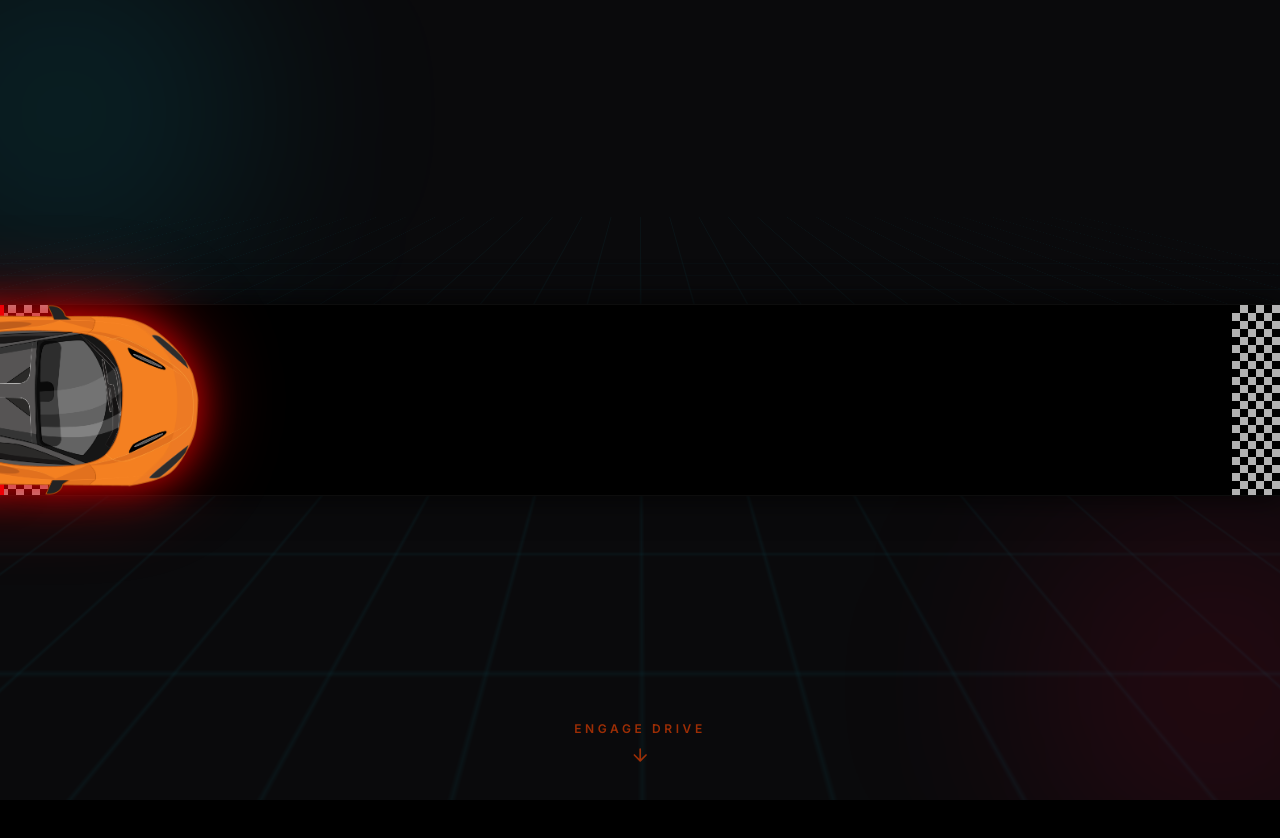
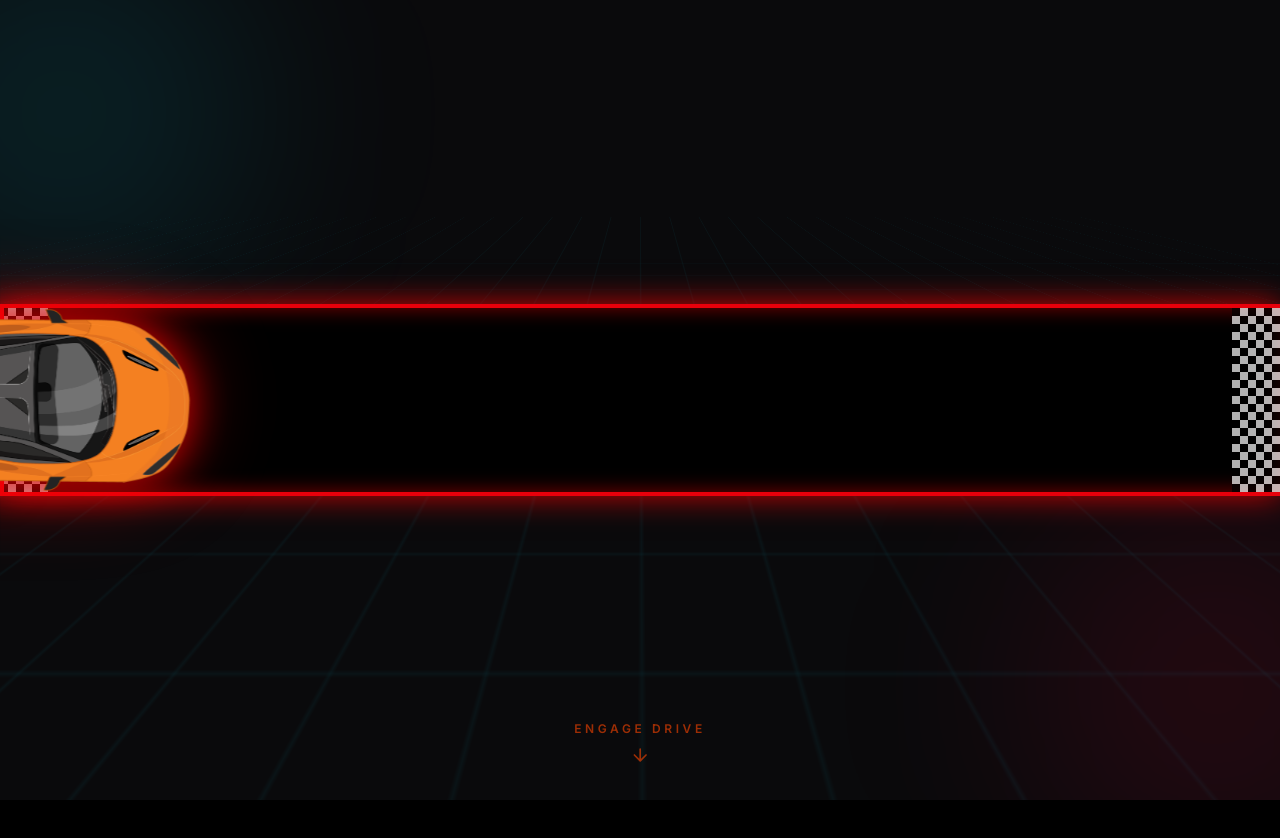
Before and after one commit to Aryan-Yadav2004/StylishHeroSection, a React (Vite) app: page / in a window 1280 px wide. Shown: the top 838 px of the page. Built offline with nearby package versions, Linux system fonts and the light colour scheme.

Commit message:
Adjust car width vertically to match the road fully using h-full

```diff
--- a/src/components/Hero.tsx
+++ b/src/components/Hero.tsx
@@ -74,7 +74,7 @@ const Hero: React.FC = () => {
 
             {/* The Road / Track */}
             {/* The road is purely black before the car comes, as requested */}
-            <div ref={roadRef} className="relative w-full h-32 md:h-48 bg-black flex items-center z-10 border-y border-white/5 shadow-[0_0_30px_rgba(0,0,0,0.8)]">
+            <div ref={roadRef} className="relative w-full h-32 md:h-48 bg-black flex items-center z-10 border-y-4 border-red-600 shadow-[0_0_30px_rgba(255,0,0,0.8),inset_0_0_20px_rgba(255,0,0,0.5)]">
 
                 {/* Hidden/Dark Base Text - completely invisible or extremely dark before trail hits */}
                 <h1 className="absolute w-full text-center text-black/40 font-heading font-extrabold text-4xl md:text-6xl lg:text-7xl tracking-[0.2em] md:tracking-[0.4em] whitespace-nowrap z-10 select-none drop-shadow-none">
@@ -98,12 +98,12 @@ const Hero: React.FC = () => {
                 </div>
 
                 {/* Real Car Image */}
-                <div ref={carRef} className="absolute z-30 flex items-center justify-center pointer-events-none">
+                <div ref={carRef} className="absolute z-30 flex items-center justify-center h-full pointer-events-none">
                     <div className="relative h-full flex items-center">
                         <img
                             src="/car.png"
                             alt="Supercar"
-                            className="h-32 md:h-48 w-auto object-contain drop-shadow-[0_0_20px_rgba(255,0,0,0.8)]"
+                            className="h-full w-auto object-cover drop-shadow-[0_0_20px_rgba(255,0,0,0.8)]"
                         />
                         {/* Glow surrounding the vehicle itself */}
                         <div className="absolute top-1/2 left-1/2 -translate-x-1/2 -translate-y-1/2 h-full w-full bg-red-600/40 blur-2xl rounded-full mix-blend-screen -z-10 animate-pulse"></div>
```
